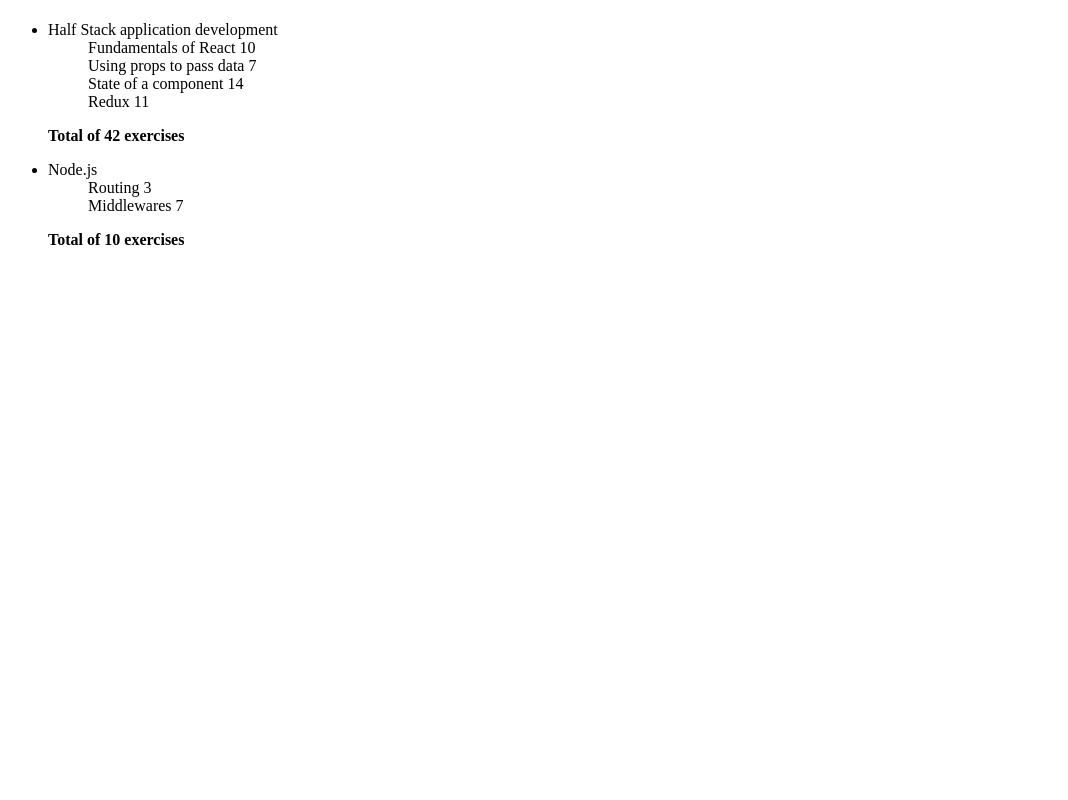
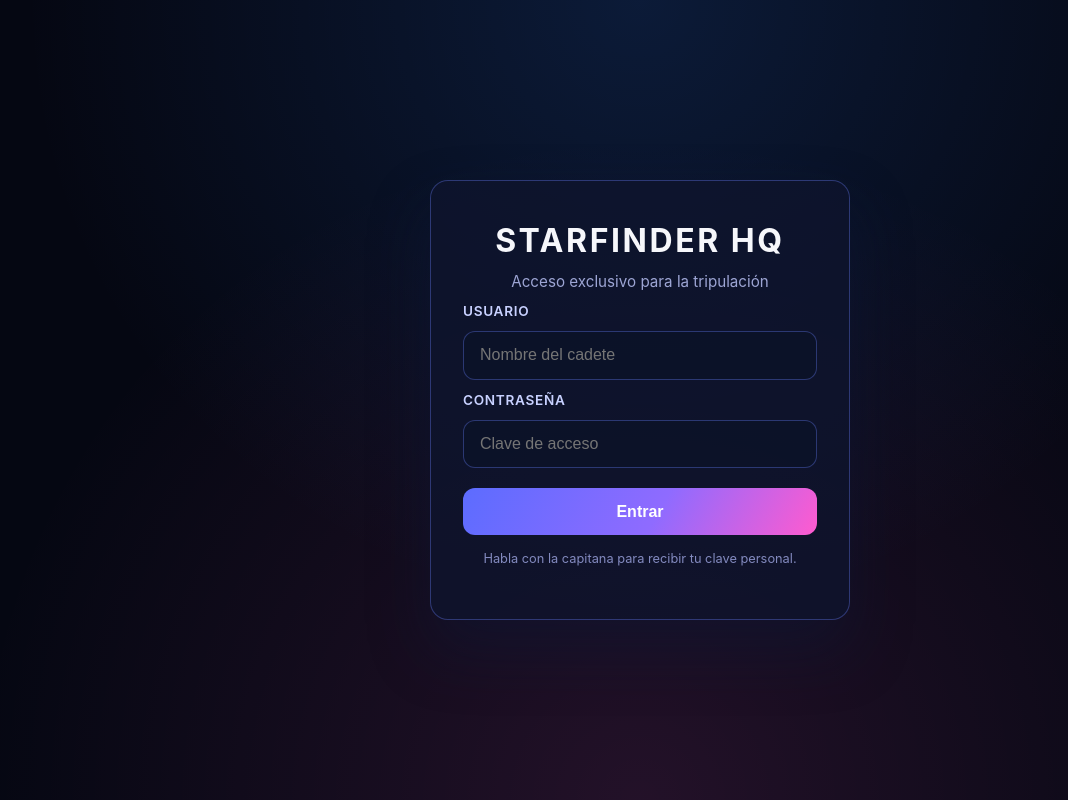
Before and after one commit to Ruben-MG/bootcamp, a React (Create React App) app in the folder part1/: page / in a window 1280 px wide. Shown: the whole page, without its empty margins (0-1068 px from the left). Built offline with nearby package versions, Linux system fonts and the light colour scheme.

Commit message:
Implement credential-based login dashboard

```diff
--- /dev/null
+++ b/part1/src/App.css
@@ -0,0 +1,227 @@
+:root {
+  color-scheme: dark;
+  font-family: "Inter", system-ui, -apple-system, BlinkMacSystemFont, "Segoe UI", sans-serif;
+  background-color: #050712;
+}
+
+body {
+  margin: 0;
+  background: radial-gradient(circle at top, rgba(46, 130, 255, 0.16), transparent 60%),
+    radial-gradient(circle at bottom, rgba(255, 91, 204, 0.12), transparent 65%),
+    #050712;
+  color: #f6f7fb;
+  min-height: 100vh;
+}
+
+* {
+  box-sizing: border-box;
+}
+
+.login-wrapper {
+  display: flex;
+  justify-content: center;
+  align-items: center;
+  min-height: 100vh;
+  padding: 2rem 1.5rem;
+}
+
+.login-form {
+  background: rgba(14, 21, 46, 0.8);
+  border: 1px solid rgba(94, 114, 228, 0.4);
+  border-radius: 18px;
+  box-shadow: 0 30px 60px rgba(12, 25, 55, 0.45);
+  display: grid;
+  gap: 0.75rem;
+  max-width: 420px;
+  padding: 2.5rem 2rem;
+  width: 100%;
+}
+
+.login-form__title {
+  font-size: 2rem;
+  font-weight: 700;
+  letter-spacing: 0.08em;
+  margin: 0;
+  text-transform: uppercase;
+  text-align: center;
+}
+
+.login-form__subtitle {
+  margin: 0;
+  text-align: center;
+  color: #9da5d4;
+  font-size: 0.95rem;
+}
+
+.login-form__label {
+  font-size: 0.85rem;
+  font-weight: 600;
+  color: #c8d1ff;
+  text-transform: uppercase;
+  letter-spacing: 0.05em;
+}
+
+.login-form__input {
+  background: rgba(12, 19, 41, 0.8);
+  border: 1px solid rgba(94, 114, 228, 0.4);
+  border-radius: 12px;
+  color: inherit;
+  font-size: 1rem;
+  padding: 0.9rem 1rem;
+}
+
+.login-form__input:focus {
+  outline: none;
+  border-color: rgba(142, 158, 255, 0.9);
+  box-shadow: 0 0 0 3px rgba(98, 124, 255, 0.2);
+}
+
+.login-form__button {
+  margin-top: 0.5rem;
+  padding: 0.9rem 1rem;
+  background: linear-gradient(120deg, #5c6cff, #8f6bff 55%, #ff5bcf);
+  color: white;
+  border: none;
+  border-radius: 12px;
+  font-weight: 600;
+  font-size: 1rem;
+  cursor: pointer;
+  transition: transform 0.2s ease, box-shadow 0.2s ease;
+}
+
+.login-form__button:hover,
+.login-form__button:focus {
+  transform: translateY(-1px);
+  box-shadow: 0 12px 25px rgba(92, 108, 255, 0.4);
+}
+
+.login-form__hint {
+  font-size: 0.8rem;
+  color: #838abf;
+  margin-top: 0.25rem;
+  text-align: center;
+}
+
+.login-form__error {
+  background: rgba(255, 82, 119, 0.18);
+  border: 1px solid rgba(255, 82, 119, 0.4);
+  border-radius: 10px;
+  color: #ffccd9;
+  font-size: 0.85rem;
+  padding: 0.75rem 1rem;
+  text-align: center;
+}
+
+.dashboard {
+  min-height: 100vh;
+  display: flex;
+  flex-direction: column;
+  padding: 1.5rem;
+  gap: 1.5rem;
+}
+
+.dashboard__header {
+  display: flex;
+  align-items: center;
+  justify-content: space-between;
+  gap: 1rem;
+}
+
+.dashboard__title {
+  margin: 0;
+  font-size: 1.75rem;
+  letter-spacing: 0.05em;
+  text-transform: uppercase;
+}
+
+.dashboard__subtitle {
+  margin: 0.25rem 0 0;
+  color: #a7b1f0;
+}
+
+.dashboard__logout {
+  border-radius: 9999px;
+  border: 1px solid rgba(168, 180, 255, 0.5);
+  background: transparent;
+  color: inherit;
+  padding: 0.6rem 1.2rem;
+  font-weight: 600;
+  cursor: pointer;
+  transition: background 0.2s ease, color 0.2s ease;
+}
+
+.dashboard__logout:hover,
+.dashboard__logout:focus {
+  background: rgba(168, 180, 255, 0.2);
+  color: white;
+}
+
+.dashboard__content {
+  display: grid;
+  gap: 1.25rem;
+}
+
+.dashboard__section {
+  background: rgba(14, 21, 46, 0.75);
+  border: 1px solid rgba(94, 114, 228, 0.32);
+  border-radius: 18px;
+  padding: 1.5rem;
+  box-shadow: 0 18px 38px rgba(10, 21, 48, 0.35);
+}
+
+.dashboard__section h2 {
+  margin: 0 0 1rem;
+  font-size: 1.1rem;
+  letter-spacing: 0.04em;
+  text-transform: uppercase;
+  color: #c7cffd;
+}
+
+.character-list {
+  list-style: none;
+  margin: 0;
+  padding: 0;
+  display: grid;
+  gap: 0.9rem;
+}
+
+.character-list__item {
+  background: rgba(10, 16, 34, 0.85);
+  border-radius: 14px;
+  padding: 0.9rem 1rem;
+  display: flex;
+  flex-direction: column;
+  gap: 0.35rem;
+  border: 1px solid rgba(92, 108, 255, 0.25);
+}
+
+.character-list__name {
+  font-weight: 600;
+  font-size: 1.05rem;
+}
+
+.character-list__details {
+  color: #959fd8;
+  font-size: 0.9rem;
+}
+
+.dashboard__empty {
+  margin: 0;
+  color: #939bd6;
+  font-style: italic;
+}
+
+.dashboard__notes {
+  background: rgba(7, 11, 27, 0.8);
+  border-radius: 12px;
+  border: 1px solid rgba(92, 108, 255, 0.2);
+  padding: 1rem;
+  color: #dfe4ff;
+  line-height: 1.6;
+}
+
+@media (min-width: 768px) {
+  .dashboard__content {
+    grid-template-columns: repeat(auto-fit, minmax(320px, 1fr));
+  }
+}
--- a/part1/src/App.js
+++ b/part1/src/App.js
@@ -1,52 +1,169 @@
-import { Course } from "./Course";
+import { useEffect, useState } from "react";
+import "./App.css";
+import { users } from "./users";
+
+const loginError = "Las credenciales no son válidas. Vuelve a intentarlo.";
+
+const normalize = (value) => value.trim().toLowerCase();
+
+const playerIndex = users.reduce((acc, player) => {
+  acc[normalize(player.username)] = player;
+  return acc;
+}, {});
+
+const getStoredUser = () => {
+  if (typeof window === "undefined") {
+    return null;
+  }
+
+  const stored = window.localStorage.getItem("activeUser");
+
+  if (!stored) {
+    return null;
+  }
+
+  try {
+    return JSON.parse(stored);
+  } catch (error) {
+    console.warn("No se ha podido leer el usuario guardado", error);
+    window.localStorage.removeItem("activeUser");
+    return null;
+  }
+};
 
 const App = () => {
-  const course = [
-    {
-      name: 'Half Stack application development',
-      id: 1,
-      parts: [
-        {
-          name: 'Fundamentals of React',
-          exercises: 10,
-          id: 1
-        },
-        {
-          name: 'Using props to pass data',
-          exercises: 7,
-          id: 2
-        },
-        {
-          name: 'State of a component',
-          exercises: 14,
-          id: 3
-        },
-        {
-          name: 'Redux',
-          exercises: 11,
-          id: 4
-        }
-      ]
-    },
-    {
-      name: 'Node.js',
-      id: 2,
-      parts: [
-        {
-          name: 'Routing',
-          exercises: 3,
-          id: 1
-        },
-        {
-          name: 'Middlewares',
-          exercises: 7,
-          id: 2
-        }
-      ]
+  const [username, setUsername] = useState("");
+  const [password, setPassword] = useState("");
+  const [activeUser, setActiveUser] = useState(() => getStoredUser());
+  const [errorMessage, setErrorMessage] = useState("");
+
+  useEffect(() => {
+    if (typeof window === "undefined") {
+      return;
     }
-  ]
 
-  return <Course course={course} />;
+    if (activeUser) {
+      window.localStorage.setItem("activeUser", JSON.stringify(activeUser));
+    } else {
+      window.localStorage.removeItem("activeUser");
+    }
+  }, [activeUser]);
+
+  const handleSubmit = (event) => {
+    event.preventDefault();
+
+    const key = normalize(username);
+    const player = playerIndex[key];
+
+    if (!player || player.password !== password) {
+      setErrorMessage(loginError);
+      setPassword("");
+      return;
+    }
+
+    const { password: _password, ...safePlayer } = player;
+    setActiveUser(safePlayer);
+    setUsername("");
+    setPassword("");
+    setErrorMessage("");
+  };
+
+  const handleLogout = () => {
+    setActiveUser(null);
+  };
+
+  if (activeUser) {
+    return <Dashboard user={activeUser} onLogout={handleLogout} />;
+  }
+
+  return (
+    <div className="login-wrapper">
+      <form className="login-form" onSubmit={handleSubmit}>
+        <h1 className="login-form__title">Starfinder HQ</h1>
+        <p className="login-form__subtitle">Acceso exclusivo para la tripulación</p>
+        <label className="login-form__label" htmlFor="username">
+          Usuario
+        </label>
+        <input
+          autoComplete="username"
+          className="login-form__input"
+          id="username"
+          onChange={(event) => setUsername(event.target.value)}
+          placeholder="Nombre del cadete"
+          required
+          type="text"
+          value={username}
+        />
+        <label className="login-form__label" htmlFor="password">
+          Contraseña
+        </label>
+        <input
+          autoComplete="current-password"
+          className="login-form__input"
+          id="password"
+          onChange={(event) => setPassword(event.target.value)}
+          placeholder="Clave de acceso"
+          required
+          type="password"
+          value={password}
+        />
+        {errorMessage && <p className="login-form__error">{errorMessage}</p>}
+        <button className="login-form__button" type="submit">
+          Entrar
+        </button>
+        <p className="login-form__hint">
+          Habla con la capitana para recibir tu clave personal.
+        </p>
+      </form>
+    </div>
+  );
+};
+
+const Dashboard = ({ user, onLogout }) => {
+  const hasCharacters = user.characters && user.characters.length > 0;
+
+  return (
+    <div className="dashboard">
+      <header className="dashboard__header">
+        <div>
+          <h1 className="dashboard__title">Starfinder HQ</h1>
+          <p className="dashboard__subtitle">
+            Bienvenido, {user.displayName || user.username}
+          </p>
+        </div>
+        <button className="dashboard__logout" onClick={onLogout} type="button">
+          Cerrar sesión
+        </button>
+      </header>
+      <main className="dashboard__content">
+        <section className="dashboard__section">
+          <h2>Personajes</h2>
+          {hasCharacters ? (
+            <ul className="character-list">
+              {user.characters.map((character) => (
+                <li className="character-list__item" key={character.name}>
+                  <span className="character-list__name">{character.name}</span>
+                  <span className="character-list__details">
+                    {character.role} &middot; Nivel {character.level}
+                  </span>
+                </li>
+              ))}
+            </ul>
+          ) : (
+            <p className="dashboard__empty">
+              Aún no hay personajes asignados a este perfil.
+            </p>
+          )}
+        </section>
+        {user.notes && (
+          <section className="dashboard__section">
+            <h2>Notas de misión</h2>
+            <p className="dashboard__notes">{user.notes}</p>
+          </section>
+        )}
+      </main>
+    </div>
+  );
 };
 
 export default App;
--- a/part1/src/Course.js
+++ /dev/null
@@ -1,21 +0,0 @@
-export const Course = ({ course }) => {
-  const items = course.map((intro) => (
-    <li key={intro.id}>
-      {intro.name}
-      {intro.parts.map((parts) => (
-        <ul key={parts.id}>
-          {parts.name} {parts.exercises}
-        </ul>
-      ))}
-      <p><strong>Total of {intro.parts.reduce((total, part) => total + part.exercises, 0)} exercises</strong></p>
-    </li>
-  ));
-
-
-  return (
-    <div>
-      <h1>{course.name}</h1>
-      <ul>{items}</ul>
-    </div>
-  );
-};
--- a/part1/src/index.js
+++ b/part1/src/index.js
@@ -1,5 +1,5 @@
-import ReactDOM from 'react-dom/client'
+import ReactDOM from "react-dom/client";
 
-import App from './App'
+import App from "./App";
 
-ReactDOM.createRoot(document.getElementById('root')).render(<App />)
+ReactDOM.createRoot(document.getElementById("root")).render(<App />);
--- /dev/null
+++ b/part1/src/users.js
@@ -0,0 +1,29 @@
+export const users = [
+  {
+    username: "game_master",
+    password: "oraculo2024",
+    displayName: "Capitana Lira",
+    notes:
+      "Recuerda revisar los informes de inteligencia antes de la próxima sesión. El equipo necesitará pistas adicionales sobre el culto de la Devastación.",
+    characters: [
+      { name: "Lira Starborn", role: "Mecánica", level: 6 },
+      { name: "Korbax", role: "Soldado", level: 5 }
+    ]
+  },
+  {
+    username: "xanthe",
+    password: "voidsong",
+    displayName: "Xanthe",
+    notes:
+      "Pendiente de recibir el nuevo implante cibernético para mejorar la puntería.",
+    characters: [
+      { name: "Xanthe Voss", role: "Operativa", level: 4 }
+    ]
+  },
+  {
+    username: "nil",
+    password: "spectrum",
+    displayName: "Nil",
+    characters: []
+  }
+];
```
